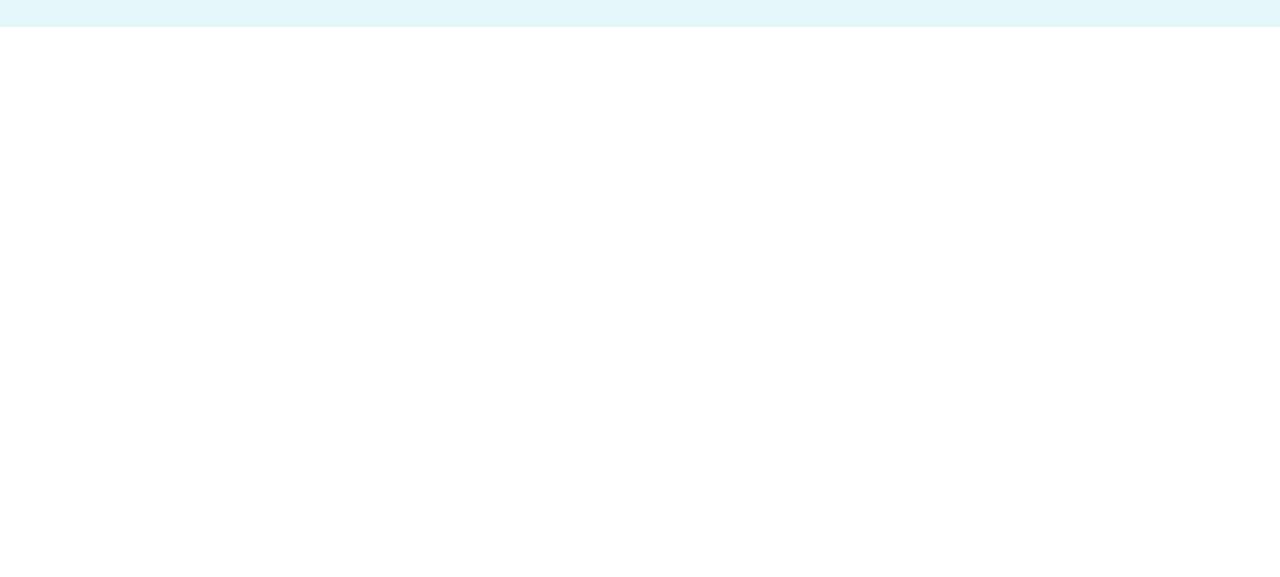
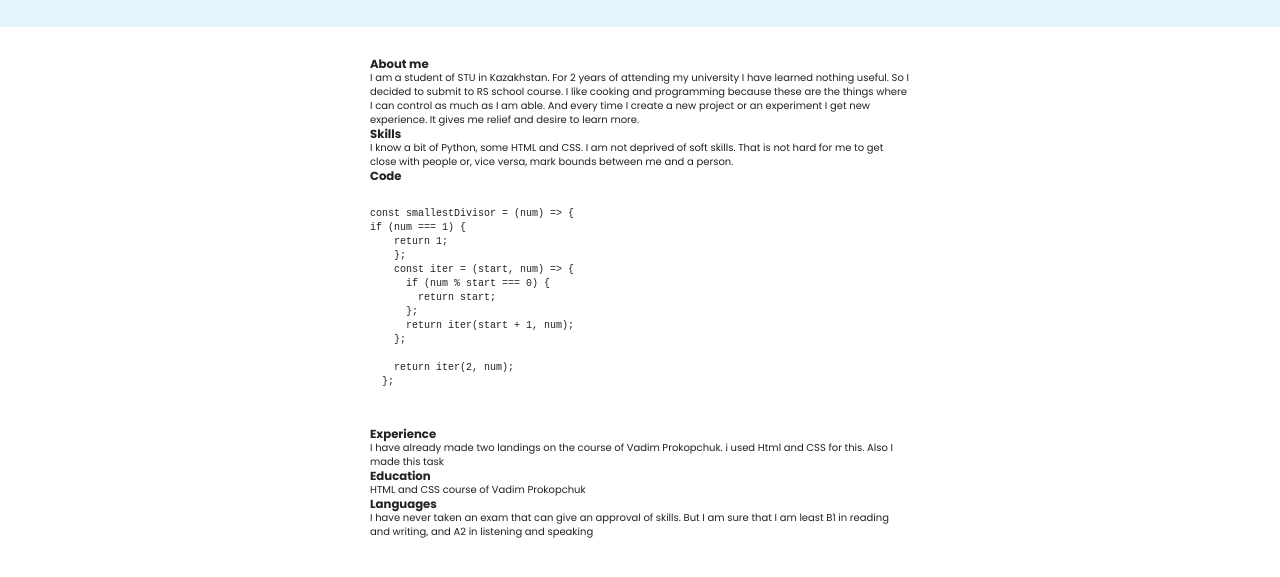
Before and after one commit to Pivodur/rsschool-cv, a plain HTML site: page index.html in a window 1280 px wide. Shown: the part 139-716 px from the top of the page. Drawn offline with Linux system fonts and the light colour scheme.

Commit message:
feat: add main part

```diff
--- a/index.html
+++ b/index.html
@@ -11,6 +11,9 @@
     <link href="https://fonts.googleapis.com/css2?family=Poppins:wght@400;500;600;700&display=swap" rel="stylesheet">
     <link rel="stylesheet" href="style.css">
 </head>
+
+
+<body>
     <header class="header">
         <div class="container">
             <div class="header__inner">
@@ -28,15 +31,97 @@
 
 
                 <p class="header__text">
-                Lorem ipsum dolor sit amet consectetur adipisicing elit. Aliquid et laborum ut maxime error ipsam iusto a explicabo, sapiente quod impedit quis natus, vero obcaecati, accusamus incidunt? Sit, ut temporibus?
+                    Lorem ipsum dolor sit amet consectetur adipisicing elit. Aliquid et laborum ut maxime error ipsam
+                    iusto a explicabo, sapiente quod impedit quis natus, vero obcaecati, accusamus incidunt? Sit, ut
+                    temporibus?
                 </p>
 
             </div>
         </div>
     </header>
 
-<body>
+    <main class="main">
+        <div class="container">
+            <div class="main__title">
+                <h3 class="main__title">
+                    About me
+                </h3>
+                <p class="main__text">
+                    I am a student of STU in Kazakhstan. For 2 years of attending my university I have learned nothing
+                    useful.
+                    So I decided to submit to RS school course. I like cooking and programming because these are the
+                    things
+                    where I can control as much as I am able. And every time I create a new project or an experiment I
+                    get
+                    new
+                    experience. It gives me relief and desire to learn more.
+                </p>
+            </div>
 
+            <div class="main__title">
+                <h3 class="main__title">
+                    Skills
+                </h3>
+                <p class="main__text">
+                    I know a bit of Python, some HTML and CSS. I am not deprived of soft skills. That is not hard for me
+                    to
+                    get
+                    close with people or, vice versa, mark bounds between me and a person.
+                </p>
+            </div>
+
+            <div class="main__title">
+                <h3 class="main__title">
+                    Code
+                </h3>
+                <pre class="main__code">
+                    <code>
+const smallestDivisor = (num) => {
+if (num === 1) {
+    return 1;
+    };
+    const iter = (start, num) => {
+      if (num % start === 0) {
+        return start;
+      };
+      return iter(start + 1, num);
+    };
+
+    return iter(2, num);
+  };
+                    </code>
+                </pre>
+            </div>
+
+            <div class="main__item">
+                <h3 class="main__title">
+                    Experience
+                </h3>
+                <p class="main__text">
+                    I have already made two landings on the course of Vadim Prokopchuk. i used Html and CSS for this. Also I made this task
+                </p>
+            </div>
+
+            <div class="main__item">
+                <h3 class="main__title">
+                    Education
+                </h3>
+                <p class="main__text">
+                    HTML and CSS course of Vadim Prokopchuk
+                </p>
+            </div>
+
+            <div class="main__item">
+                <h3 class="main__title">
+                    Languages
+                </h3>
+                <p class="main__text">
+                    I have never taken an exam that can give an approval of skills. But I am sure that I am least B1 in reading and writing, and A2 in listening and speaking
+                </p>
+            </div>
+        </div>
+
+    </main>
 </body>
 
 </html>
--- a/style.css
+++ b/style.css
@@ -70,6 +70,7 @@ body {
 .header {
     background-color: #E4F6FB;
     padding: 10px 0 30px;
+    margin-bottom: 30px;
 }
 
 .header__person {
@@ -102,5 +103,3 @@ body {
     border-radius: 50%;
     margin-right: 13px;
 }
-
-.header__text {}
```
Lines whose indentation alone changed are shown as unchanged.
